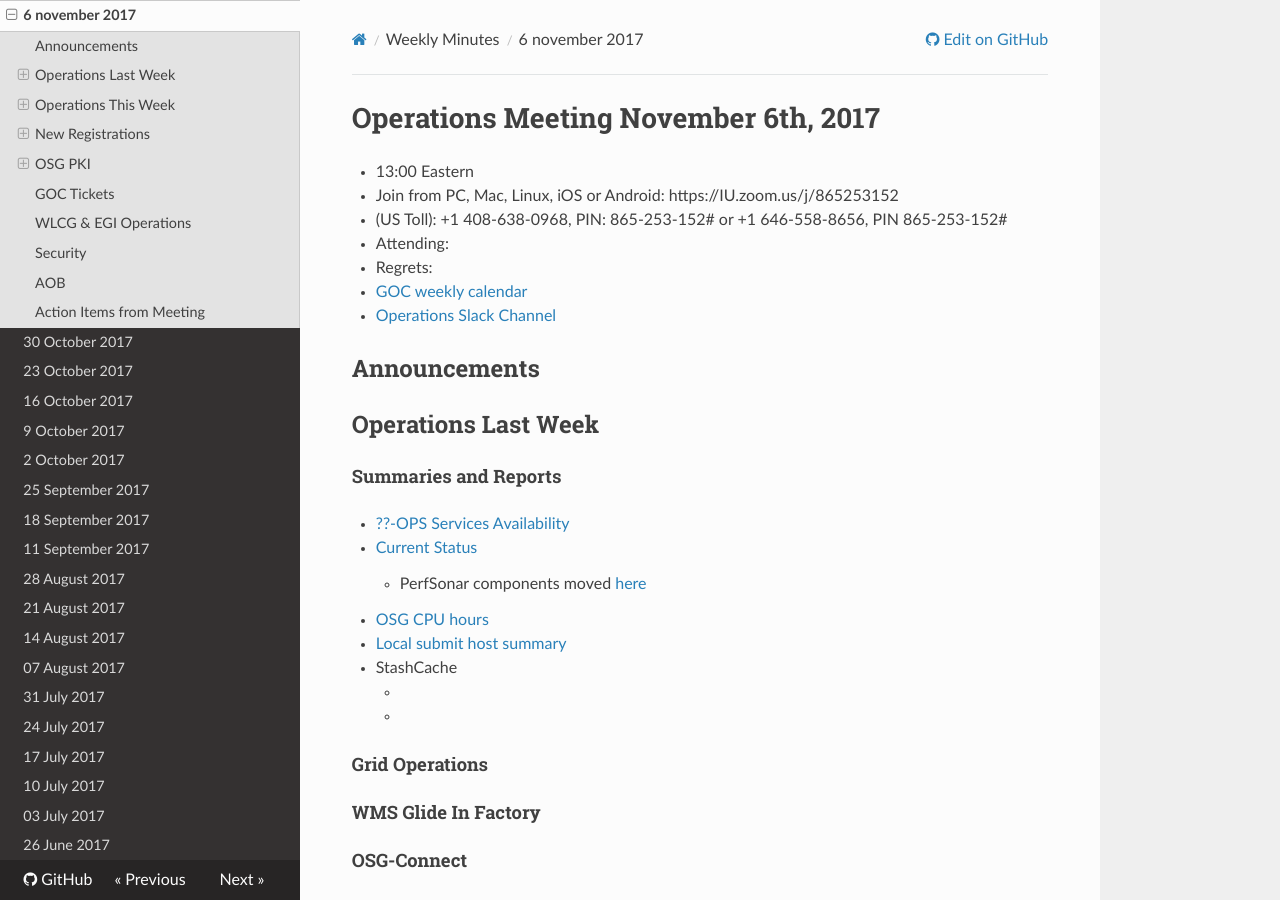
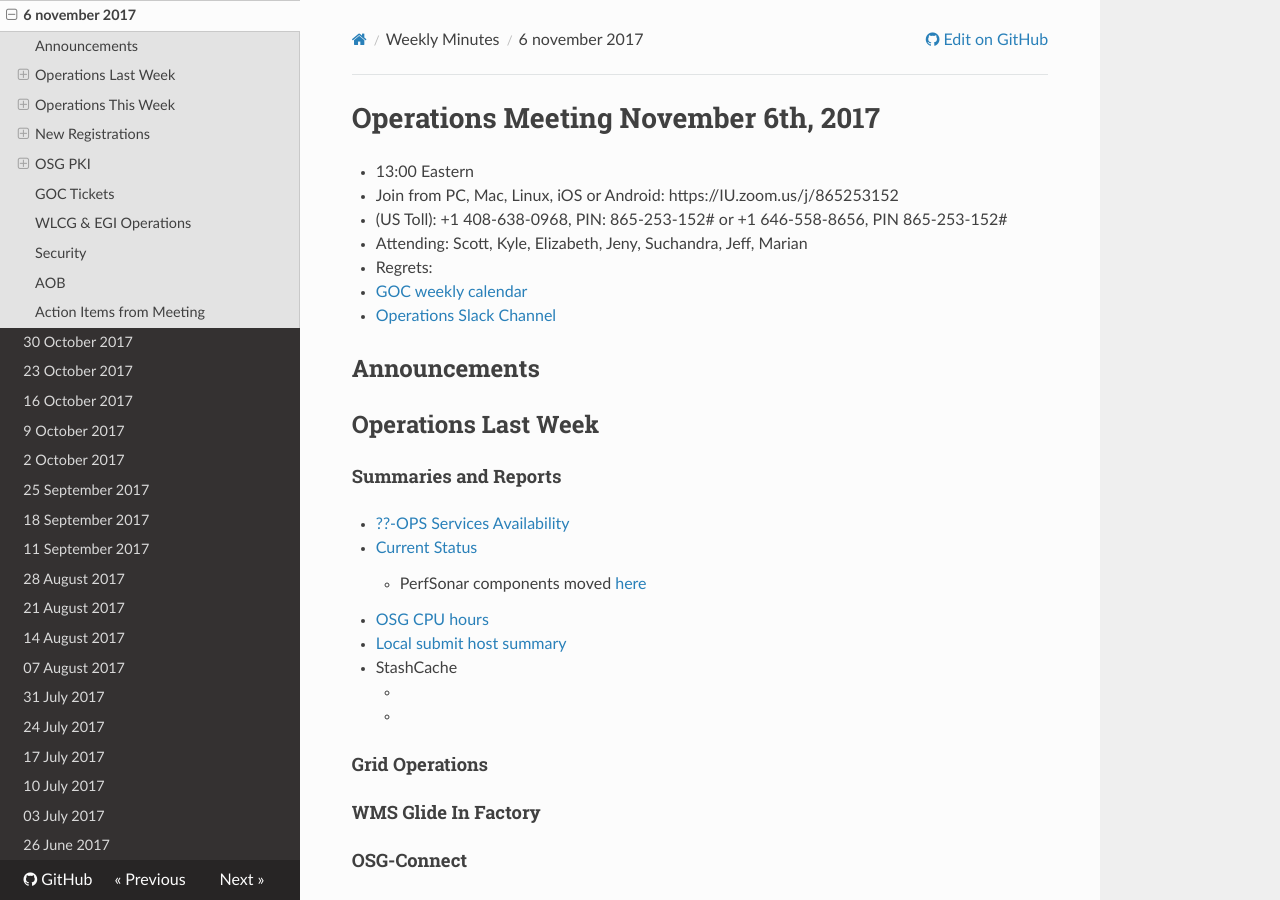
Before and after one commit to osg-htc/operations, an MkDocs documentation site: the page built from docs/WeeklyMinutes/06Nov2017.md, in a window 1280 px wide and 900 px high. Built offline with MkDocs 1.6.1, drawn with Linux system fonts in a browser that asks for light colours; nearby versions of some CDN libraries; old or Windows-style settings are respelled for this version of MkDocs.

Commit message:
Update 06Nov2017.md

```diff
--- a/docs/WeeklyMinutes/06Nov2017.md
+++ b/docs/WeeklyMinutes/06Nov2017.md
@@ -2,7 +2,7 @@
    * 13:00 Eastern
    * Join from PC, Mac, Linux, iOS or Android: https://IU.zoom.us/j/865253152
    * (US Toll): +1 408-638-0968, PIN: 865-253-152# or +1 646-558-8656, PIN 865-253-152#
-   * Attending:
+   * Attending: Scott, Kyle, Elizabeth, Jeny, Suchandra, Jeff, Marian
    * Regrets:
    * [GOC weekly calendar](http://www.google.com/calendar/embed?src=c1htpcfoe6btrtc7n3uddg8mvs%40group.calendar.google.com&ctz=America/New_York)
    * [Operations Slack Channel](https://opensciencegrid.slack.com/messages/C5GAYBGA0/)
```
